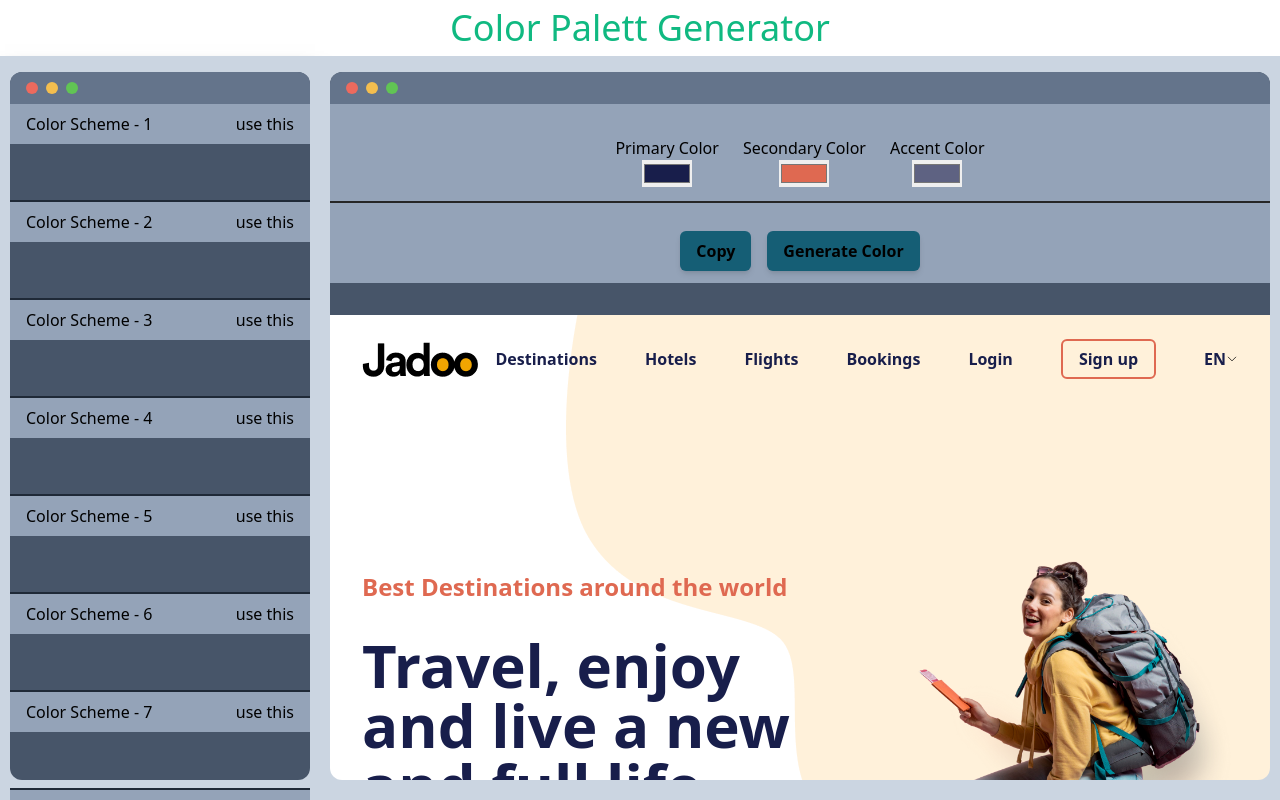
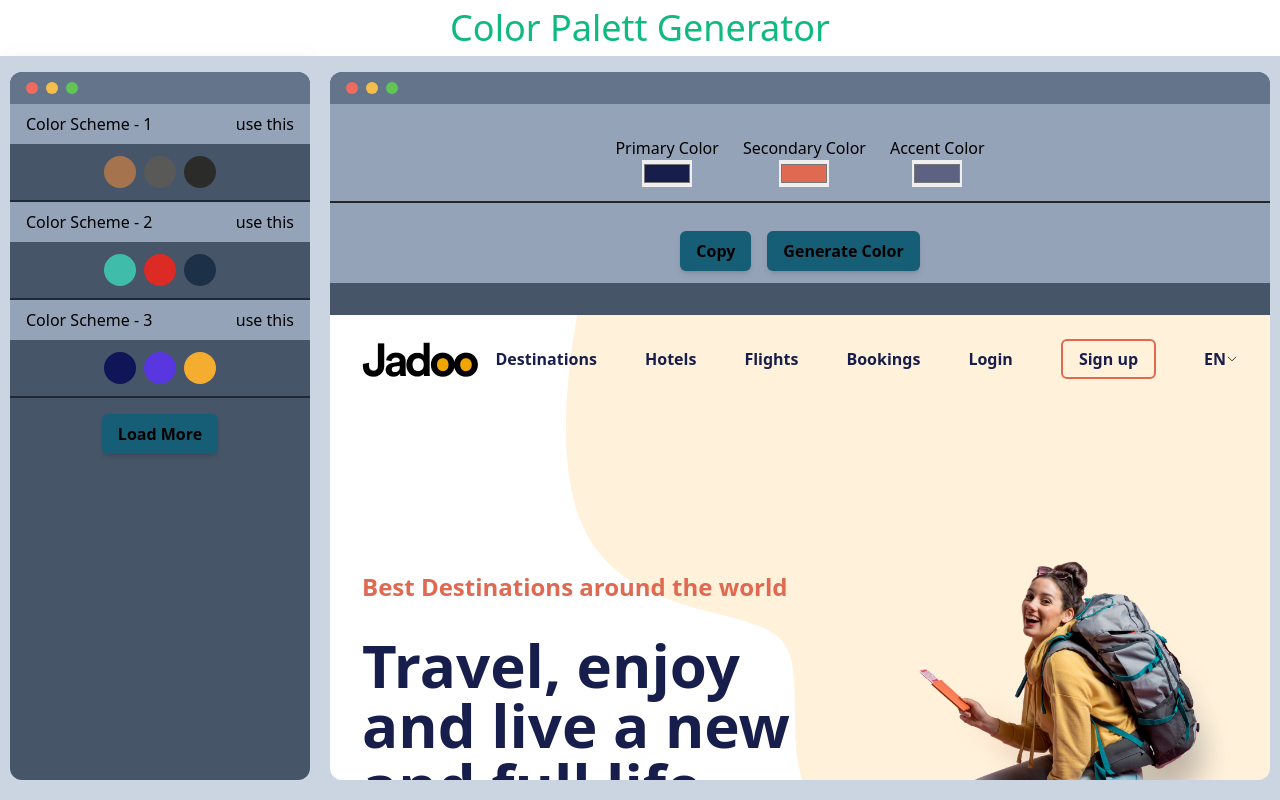
Before and after one commit to NafisMahmudAyon/color-switcher, a Next.js app: page / in a window 1280 px wide. Shown: the top 800 px of the page. Built offline with nearby package versions, Linux system fonts and the light colour scheme.

Commit message:
color load More button Add

```diff
--- a/app/page.js
+++ b/app/page.js
@@ -64,47 +64,52 @@ const colors = [
   },
   {
     id: 8,
-    primaryColor: "#a5744f",
-    secondaryColor: "#595957",
-    accentColor: "#2b2c29",
+    primaryColor: "#ad4b3b",
+    secondaryColor: "#f77813",
+    accentColor: "#f0dab1",
   },
   {
-    id: 2,
-    primaryColor: "#f0dab1",
-    secondaryColor: "#f77813",
-    accentColor: "#1c3147",
+    id: 9,
+    primaryColor: "#e0b500",
+    secondaryColor: "#c3386b",
+    accentColor: "#02475f",
   },
   {
-    id: 3,
-    primaryColor: "#101557",
-    secondaryColor: "#5837e0",
-    accentColor: "#f4ad2e",
+    id: 10,
+    primaryColor: "#639260",
+    secondaryColor: "#a75548",
+    accentColor: "#bac567",
   },
   {
-    id: 4,
-    primaryColor: "#a07694",
-    secondaryColor: "#87a7d2",
-    accentColor: "#c9d6e1",
+    id: 11,
+    primaryColor: "#0286bb",
+    secondaryColor: "#459b5f",
+    accentColor: "#b7ac85",
   },
   {
-    id: 5,
-    primaryColor: "#0458f8",
-    secondaryColor: "#393e49",
-    accentColor: "#d0d8db",
+    id: 12,
+    primaryColor: "#f7be82",
+    secondaryColor: "#b95e64",
+    accentColor: "#300122",
   },
   {
-    id: 6,
-    primaryColor: "#f0c575",
-    secondaryColor: "#eb1222",
-    accentColor: "#2f35da",
+    id: 13,
+    primaryColor: "#8b1b28",
+    secondaryColor: "#54aff7",
+    accentColor: "#d7e0de",
   },
   {
-    id: 7,
-    primaryColor: "#ab755f",
-    secondaryColor: "#434441",
-    accentColor: "#427274",
+    id: 14,
+    primaryColor: "#555e46",
+    secondaryColor: "#91732d",
+    accentColor: "#80c348",
   },
-
+  {
+    id: 15,
+    primaryColor: "#2c5d62",
+    secondaryColor: "#20afa8",
+    accentColor: "#31de97",
+  },
 ];
 
 export default function Home() {
@@ -114,15 +119,7 @@ export default function Home() {
   const [accentColor, setAccentColor] = useState("#5e6282"); // set initial color value to white
   const [copied, setCopied] = useState(false);
   const [buttonText, setButtonText] = useState("Copy");
-  // const handleColorChange = (newColor) => {
-  //   setColor(newColor);
-  // };
-  const styleProps = (props) => {
-    const style = {
-      "backgroundColor": props.color
-    }
 
-  }
   const pColor = primaryColor;
   const sColor = secondaryColor;
   const aColor = accentColor;
@@ -177,18 +174,7 @@ export default function Home() {
       return color;
     }
 
-    // function secColorGenerator() {
-    //   let colors = generateRandomColor();
 
-    //   if (colors == priColor) {
-    //     colors = generateRandomColor();
-    //   }
-
-    //   else {
-    //     colors
-    //   }
-
-    // }
     const priColor = generateRandomColor();
     const secColor = generateRandomColor();
     const accColor = generateRandomColor();
@@ -196,11 +182,19 @@ export default function Home() {
   }
   // RandomColorGenerator end
 
+  // load more
+  const [itemsToShow, setItemsToShow] = useState(3);
+
+  const handleLoadMore = () => {
+    setItemsToShow(itemsToShow + 3);
+  };
+  // load more end
+
   return (
     <div className="flex bg-slate-400 h-[calc(100vh-3.5rem)]">
       {/* Sidebar  */}
-      <div className="min-w-[25%] bg-slate-300 pt-4 h-[calc(100vh-3.5rem)] flex justify-center shadow-xl shadow-black">
-        <div className="w-[calc(100%-20px)] bg-slate-600  rounded-t-xl rounded-b-xl h-[calc(100%-20px)]">
+      <div className="min-w-[25%] bg-slate-300 pt-4 h-[calc(100vh-3.5rem)] flex justify-center shadow-xl shadow-black  overflow-auto">
+        <div className="w-[calc(100%-20px)] bg-slate-600  rounded-t-xl rounded-b-xl h-[calc(100%-20px)] overflow-auto">
           <div className="h-8  rounded-t-xl sticky top-0 left-0 z-[52] bg-slate-500 flex gap-2 items-center px-4">
             <div className="w-3 h-3 bg-[#ed6a5e] rounded-full"></div>
             <div className="w-3 h-3 bg-[#f4be4f] rounded-full"></div>
@@ -209,7 +203,7 @@ export default function Home() {
 
           <div>
             {colors &&
-              colors.map((color) => (
+              colors.slice(0, itemsToShow).map((color) => (
                 <div
                   className="border-b-2 border-solid border-gray-800 "
                   key={color.id}
@@ -232,6 +226,13 @@ export default function Home() {
                       use this
                     </button>
                   </div>
+
+                  {(() => {
+                    const a = color.primaryColor;
+                    const b = color.secondaryColor;
+                    const c = color.accentColor;
+
+                    return (
                       <div
                         className="flex  justify-center gap-2 py-3 px-4"
                         onClick={() => {
@@ -246,20 +247,35 @@ export default function Home() {
                         }}
                       >
                         <div
-                      className={`w-8 h-8 rounded-full bg-[${color.primaryColor}]`}
+                          className={`w-8 h-8 rounded-full `}
+                          style={{ backgroundColor: a }}
                           title={`${color.primaryColor}`}
                         ></div>
                         <div
-                      className={`w-8 h-8 rounded-full bg-[${color.secondaryColor}]`}
+                          className={`w-8 h-8 rounded-full`}
+                          style={{ backgroundColor: b }}
                           title={`${color.secondaryColor}`}
                         ></div>
                         <div
-                      className={`w-8 h-8 rounded-full bg-[${color.accentColor}]`}
+                          className={`w-8 h-8 rounded-full`}
+                          style={{ backgroundColor: c }}
                           title={`${color.accentColor}`}
                         ></div>
                       </div>
+                    );
+                  })()}
                 </div>
               ))}
+            {itemsToShow < colors.length && (
+              <div className="flex justify-center">
+                <button
+                  onClick={handleLoadMore}
+                  className="px-4 py-2 mt-4  font-semibold  rounded-md shadow-md bg-cyan-800 hover:bg-cyan-900 hover:shadow-cyan-700 "
+                >
+                  Load More
+                </button>
+              </div>
+            )}
           </div>
         </div>
       </div>
```
Lines whose indentation alone changed are shown as unchanged.
